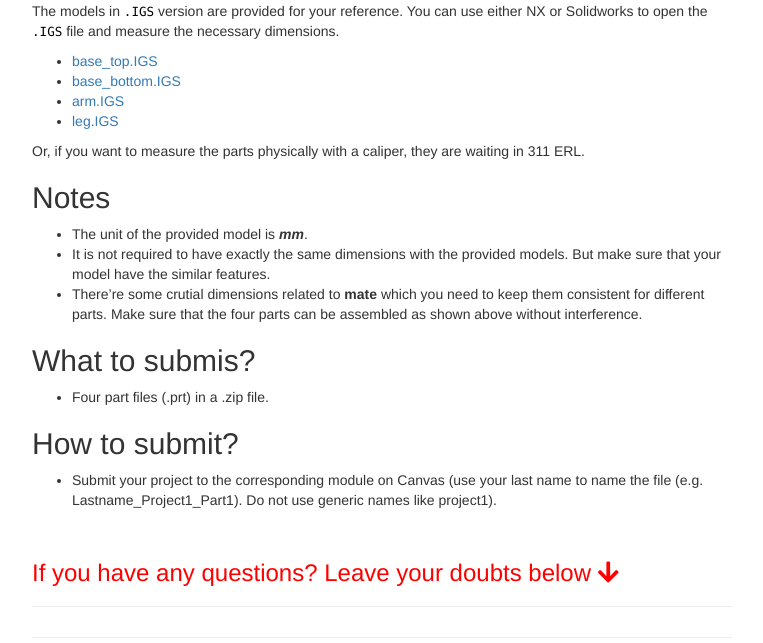
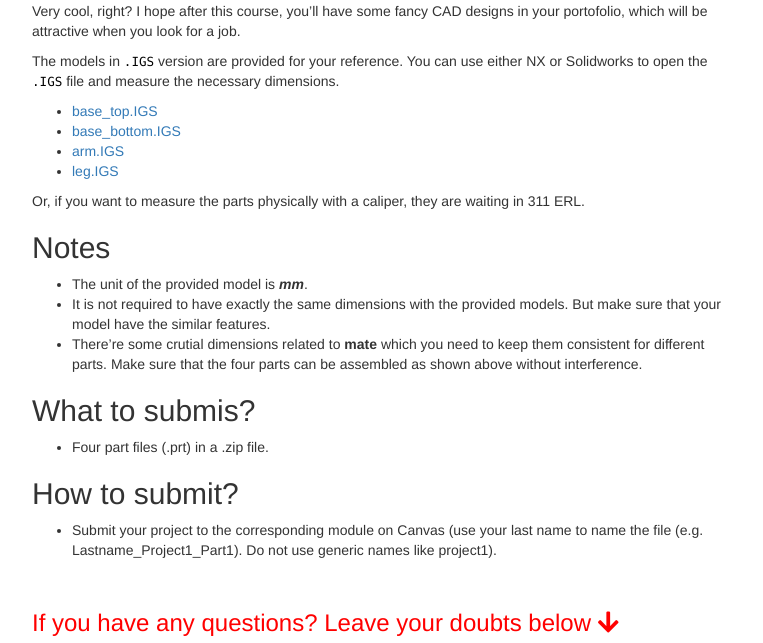
Before and after one commit to me5763/lab-fs19, a Jekyll site: the page built from pages/project-1.md, in a window 1280 px wide and 900 px high, scrolled down 974 px, cut to the strip 257-900 px from the top of the window. Shown: the whole strip, without its empty margins (258-1021 px from the left). Built offline with Jekyll 4.4.1, drawn with Linux system fonts in a browser that asks for light colours; nearby versions of some CDN libraries; comment, search, counter and statistics services are not loaded.

Commit message:
update project 1

```diff
--- a/pages/project-1.md
+++ b/pages/project-1.md
@@ -15,6 +15,8 @@ These four parts will construct the body frame of a drone. Let's take a look:
 
 <div class="sketchfab-embed-wrapper"><iframe width="640" height="480" src="https://sketchfab.com/models/b0d3f97d518b4cfc89c9ff8857c29865/embed?autospin=0.2&amp;autostart=1" frameborder="0" allow="autoplay; fullscreen; vr" mozallowfullscreen="true" webkitallowfullscreen="true"></iframe>
 </div>
+
+Very cool, right? I hope after this course, you'll have some fancy CAD designs in your portofolio, which will be attractive when you look for a job.
 
 The models in `.IGS` version are provided for your reference. You can use either NX or Solidworks to open the `.IGS` file and measure the necessary dimensions.
 - [base_top.IGS](../assets/models/project-1/base_top.IGS)
```
